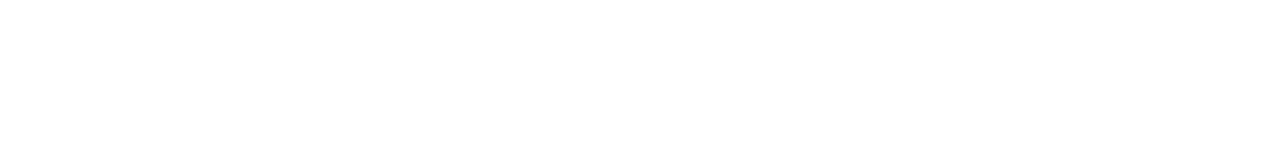
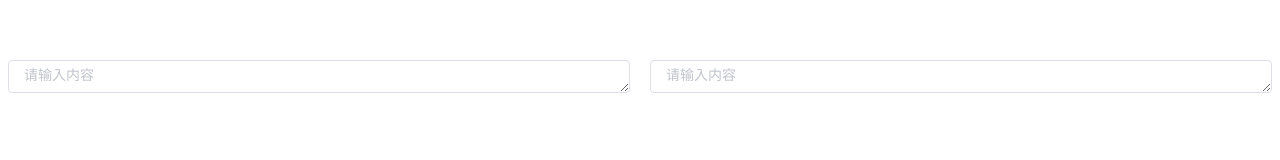
Before and after one commit to ymlair/TimestampHumanDemo, a plain HTML site: page index.html in a window 1280 px wide. Drawn offline with Linux system fonts and the light colour scheme; the site is published under a folder, as on GitHub Pages, so addresses that start at the root find nothing.

Commit message:
modify-asset-path

```diff
--- a/index.html
+++ b/index.html
@@ -1 +1 @@
-<!DOCTYPE html><html lang=en><head><meta charset=utf-8><meta http-equiv=X-UA-Compatible content="IE=edge"><meta name=viewport content="width=device-width,initial-scale=1"><link rel=icon href=/favicon.ico><title>demo</title><link href=/css/app.3c3d0c4b.css rel=preload as=style><link href=/css/chunk-vendors.7cae1ea6.css rel=preload as=style><link href=/js/app.9f234cde.js rel=preload as=script><link href=/js/chunk-vendors.f987f309.js rel=preload as=script><link href=/css/chunk-vendors.7cae1ea6.css rel=stylesheet><link href=/css/app.3c3d0c4b.css rel=stylesheet></head><body><noscript><strong>We're sorry but demo doesn't work properly without JavaScript enabled. Please enable it to continue.</strong></noscript><div id=app></div><script src=/js/chunk-vendors.f987f309.js></script><script src=/js/app.9f234cde.js></script></body></html>
+<!DOCTYPE html><html lang=en><head><meta charset=utf-8><meta http-equiv=X-UA-Compatible content="IE=edge"><meta name=viewport content="width=device-width,initial-scale=1"><link rel=icon href=./favicon.ico><title>demo</title><link href=./css/app.3c3d0c4b.css rel=preload as=style><link href=./css/chunk-vendors.7cae1ea6.css rel=preload as=style><link href=./js/app.9f234cde.js rel=preload as=script><link href=./js/chunk-vendors.f987f309.js rel=preload as=script><link href=./css/chunk-vendors.7cae1ea6.css rel=stylesheet><link href=./css/app.3c3d0c4b.css rel=stylesheet></head><body><noscript><strong>We're sorry but demo doesn't work properly without JavaScript enabled. Please enable it to continue.</strong></noscript><div id=app></div><script src=./js/chunk-vendors.f987f309.js></script><script src=./js/app.9f234cde.js></script></body></html>
```
